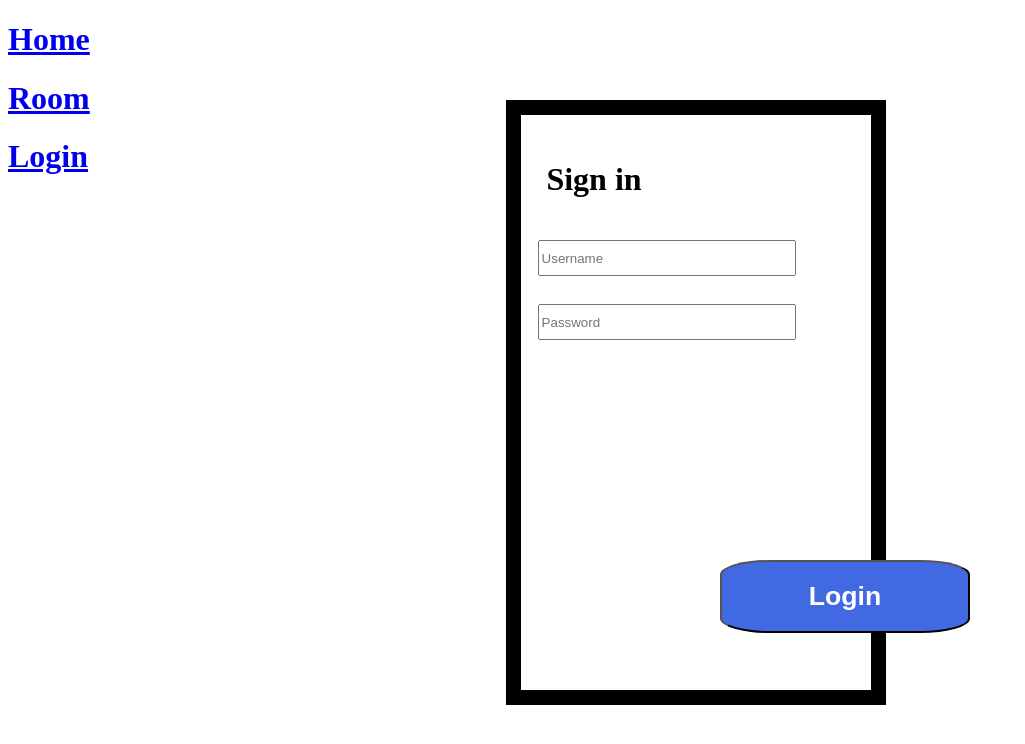
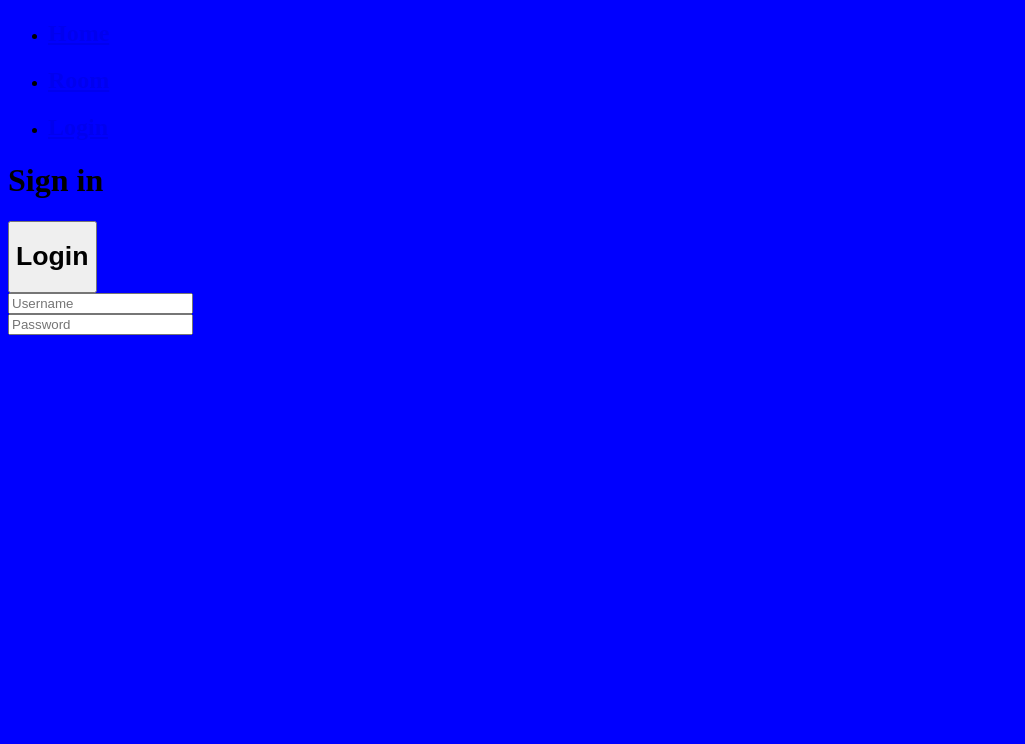
Before and after one commit to MilosA00/Django, a Django app: page /login/ in a window 1280 px wide. Shown: the top 744 px of the page, without its empty margins (0-1025 px from the left). Run offline with Django 5.2, Linux system fonts and the light colour scheme.

Commit message:
Changed CSS almost deleted everything

```diff
--- a/studybud/base/urls.py
+++ b/studybud/base/urls.py
@@ -5,15 +5,6 @@ from . import views
 
 urlpatterns = [
 
-    # ex: /polls/
-    path("", views.index, name="index"),
-    # ex: /polls/5/
-    path("<int:question_id>/", views.detail, name="detail"),
-    # ex: /polls/5/results/
-    path("<int:question_id>/results/", views.results, name="results"),
-    # ex: /polls/5/vote/
-    path("<int:question_id>/vote/", views.vote, name="vote"),
-    path("room/", views.room, name="room"),
     path("login/", views.login, name="login"),
 
 ]
--- a/studybud/base/views.py
+++ b/studybud/base/views.py
@@ -4,25 +4,6 @@ from .models import Question
 from django.template import loader
 
 
-def detail(request, question_id):
-    return HttpResponse("You are looking at question %s" % question_id)
-
-def room(request):
-    return render(request, "room.html")
 
 def login(request):
     return render(request, "login.html")
-
-def results(request, question_id):
-    response = "You are looking at the result of %s"
-    return HttpResponse(response % question_id)
-
-
-def vote(request, question_id):
-    return HttpResponse("You are voting on question %s." % question_id)
-
-
-def index(request):
-    latest_question_list = Question.objects.order_by("-pub_date")[:5]
-    context = {"latest_question_list": latest_question_list}
-    return render(request, "index.html", context)
--- a/studybud/studybud/settings.py
+++ b/studybud/studybud/settings.py
@@ -124,9 +124,10 @@ USE_TZ = True
 # Static files (CSS, JavaScript, Images)
 # https://docs.djangoproject.com/en/5.0/howto/static-files/
 
-STATIC_URL = 'static/'
+STATIC_URL = 'uassets/'
 
 # Default primary key field type
 # https://docs.djangoproject.com/en/5.0/ref/settings/#default-auto-field
 
 DEFAULT_AUTO_FIELD = 'django.db.models.BigAutoField'
+STATICFILES_DIRS = ["uassets/", ]
--- a/studybud/templates/login.html
+++ b/studybud/templates/login.html
@@ -1,61 +1,17 @@
+{% load static %}
 <!DOCTYPE html>
 <html lang="en">
 <head>
     <meta charset="UTF-8">
     <title>Login</title>
+
+    <link rel='stylesheet' type="text/css" href="{% static 'loginStyle.css' %}">
 </head>
-<style>
-    #loginButton {
-
-        color: white;
-        width: 250px;
-        border-radius: 20%;
-        background-color: royalblue;
-        position: absolute;
-        left: 720px; top: 70%;
-
-    }
-    #username{
-        position: absolute;
-        left: 42%;
-        top: 30%;
-        width: 250px;
-        height: 30px;
-    }
-    #pass{
-        position: absolute;
-        top: 38%;
-        left: 42%;
-        width: 250px;
-        height: 30px;
-
-    }
-    {##passwordDiv{#}
-    {#    border: 15px solid black ;#}
-    {#    padding: 50px;#}
-    {#    margin: 20px;#}
-    {#    width: 250px;#}
-    {#    height: 500px;#}
-    {#    position: absolute;#}
-    {#    left: 37%;#}
-    {#    top: 10%;#}
-    {#}#}
-    #signInDiv{
-        position: absolute;
-        left: 38%;
-        top: 10%;
-        padding: 25px;
-        border: 15px solid black;
-        margin: 20px;
-        width: 300px;
-        height: 525px;
-    }
-</style>
 <body>
         {% include "navbar.html" %}
         {% block content %}
             <div id="signInDiv">
-            <h1 id="signIn">Sign in</h1>
+            <h1>Sign in</h1>
             </div>
             <div class="LoginButton">
                 <button type="submit" id="loginButton"><h1>Login</h1></button>
--- a/studybud/templates/navbar.html
+++ b/studybud/templates/navbar.html
@@ -1,23 +1,23 @@
-<!doctype html>
-<html lang="en">
-<head>
-    <meta charset="UTF-8">
-    <meta name="viewport"
-          content="width=device-width, user-scalable=no, initial-scale=1.0, maximum-scale=1.0, minimum-scale=1.0">
-    <meta http-equiv="X-UA-Compatible" content="ie=edge">
-    <title>Document</title>
-</head>
-<style>
-    #navBar{
-    }
-</style>
-<body>
-    <div id="navBar">
-        <a href="/"><h1>Home</h1></a>
 
-        <a href="http://127.0.0.1:8000/room/"><h1>Room</h1></a>
 
-        <a href="http://127.0.0.1:8000/login/"><h1>Login</h1></a>
-    </div>
-</body>
-</html>
+
+
+<header>
+    <nav>
+        <ul>
+            <li>
+                <a href="#"><h1>Home</h1></a>
+            </li>
+            <li>
+                <a href="#"><h1>Room</h1></a>
+            </li>
+            <li>
+                <a href="http://127.0.0.1:8000/login/"><h1>Login</h1></a>
+            </li>
+
+        </ul>
+    </nav>
+
+
+
+</header>
--- /dev/null
+++ b/studybud/uassets/loginStyle.css
@@ -0,0 +1,3 @@
+body {
+    background: blue;
+}
```
Also changed, not shown: studybud/templates/home.html (deleted, +0 -14 lines), studybud/templates/index.html (deleted, +0 -26 lines), studybud/templates/room.html (deleted, +0 -9 lines).
